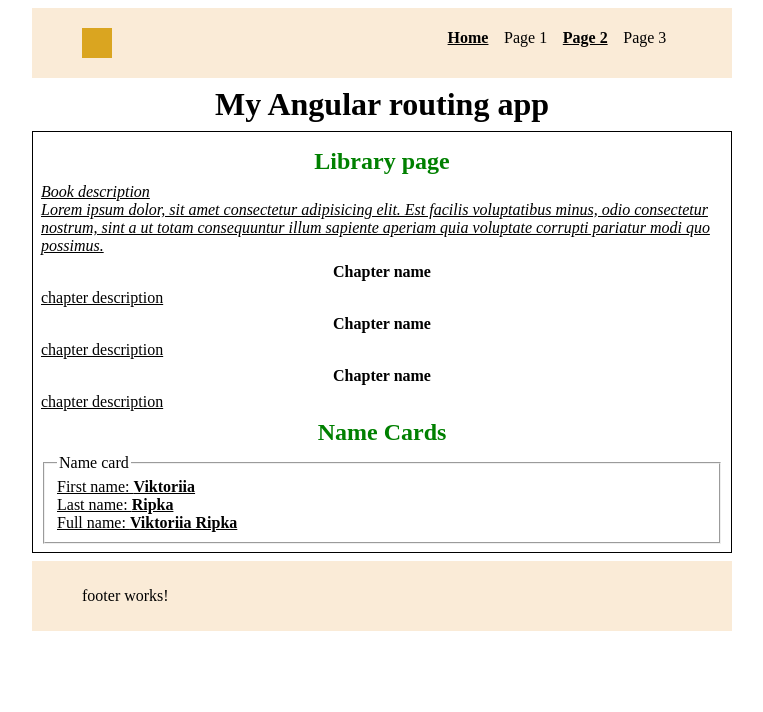
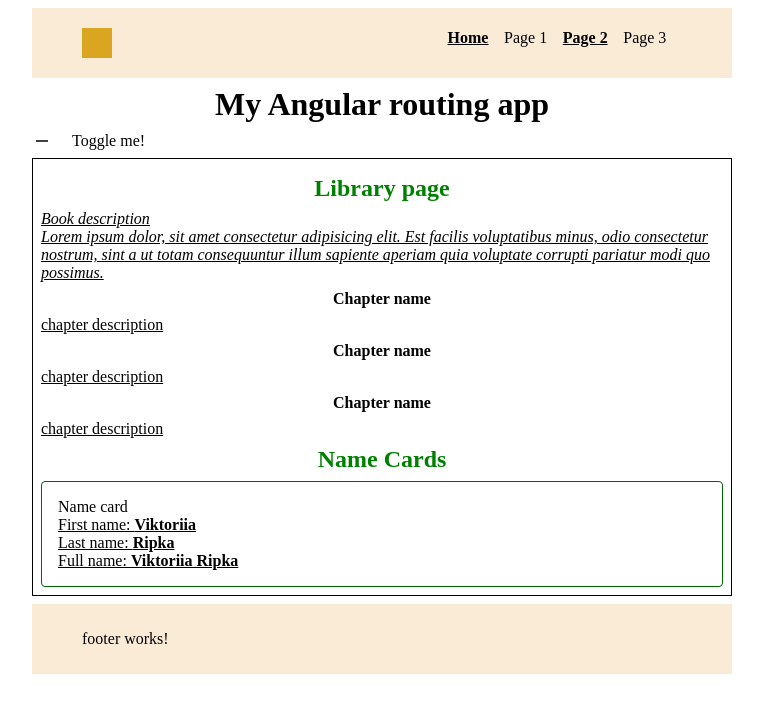
Before and after one commit to Victoriia-Ripka/angular, an Angular app: page /page2 in a window 1280 px wide. Shown: the top 712 px of the page, without its empty margins (258-1021 px from the left). Built offline with nearby package versions, Linux system fonts and the light colour scheme.

Commit message:
added material angular components

```diff
--- a/package.json
+++ b/package.json
@@ -17,6 +17,7 @@
     "@angular/compiler": "^16.2.0",
     "@angular/core": "^16.2.0",
     "@angular/forms": "^16.2.0",
+    "@angular/material": "^16.2.12",
     "@angular/platform-browser": "^16.2.0",
     "@angular/platform-browser-dynamic": "^16.2.0",
     "@angular/router": "^16.2.0",
--- a/src/app/app.component.html
+++ b/src/app/app.component.html
@@ -2,6 +2,7 @@
   <app-header></app-header>
   <main class="theme-green">
     <h1>{{ title }}</h1>
+    <mat-slide-toggle>Toggle me!</mat-slide-toggle>
     <router-outlet></router-outlet>
   </main>
   <app-footer></app-footer>
--- a/src/app/app.module.ts
+++ b/src/app/app.module.ts
@@ -7,6 +7,8 @@ import { AppRoutingModule } from './app-routing.module';
 import { AppComponent } from './app.component';
 import { HeaderComponent, FooterComponent } from './components';
 import { PagesModule, routs } from './pages/index';
+
+import { MatSlideToggleModule } from '@angular/material/slide-toggle';
 
 // декоратор визначає як модуль повинен правюувати
 @NgModule({
@@ -23,6 +25,7 @@ import { PagesModule, routs } from './pages/index';
     BrowserModule,
     AppRoutingModule,
     PagesModule,
+    MatSlideToggleModule,
     RouterModule.forRoot(routs)
   ],
   // сервіси, які даний модуль додає до всіх сервісів додатка
--- a/src/app/components/card/card.component.css
+++ b/src/app/components/card/card.component.css
@@ -0,0 +1,3 @@
+.mat-mdc-card {
+    border: 1px solid darkgreen;
+}
--- a/src/app/components/card/card.component.html
+++ b/src/app/components/card/card.component.html
@@ -1,6 +1,10 @@
-<fieldset>
-    <legend>Name card</legend>
-    <p>First name: <b>{{firstname}}</b></p>
-    <p>Last name: <b>{{lastname}}</b></p>
-    <p>Full name: <b>{{fullname}}</b></p>
-</fieldset>
+<mat-card>
+    <mat-card-header>
+        <mat-card-title>Name card</mat-card-title>
+    </mat-card-header>
+    <mat-card-content>
+        <p>First name: <b>{{firstname}}</b></p>
+        <p>Last name: <b>{{lastname}}</b></p>
+        <p>Full name: <b>{{fullname}}</b></p>
+    </mat-card-content>
+</mat-card>
--- a/src/app/pages/page2/page2.component.ts
+++ b/src/app/pages/page2/page2.component.ts
@@ -1,4 +1,5 @@
 import { Component } from '@angular/core';
+
 
 @Component({
   selector: 'app-page2',
--- a/src/app/pages/pages.module.ts
+++ b/src/app/pages/pages.module.ts
@@ -3,9 +3,10 @@ import { CommonModule } from "@angular/common"
 
 import { HelloWorldListComponent, CardComponent } from "../components/index"
 import { Page1Component, Page2Component, Page3Component, ChapterComponent, Counter, TimerComponent } from "./index"
+import {MatCardModule} from '@angular/material/card';
 
 @NgModule({
-    imports: [CommonModule],
+    imports: [CommonModule, MatCardModule],
     declarations: [Page1Component, Page2Component, Page3Component,
         HelloWorldListComponent, CardComponent, TimerComponent,
         ChapterComponent, Counter],
```
Also changed, not shown: 1 other file (tests, documents, lock files or other folders).
